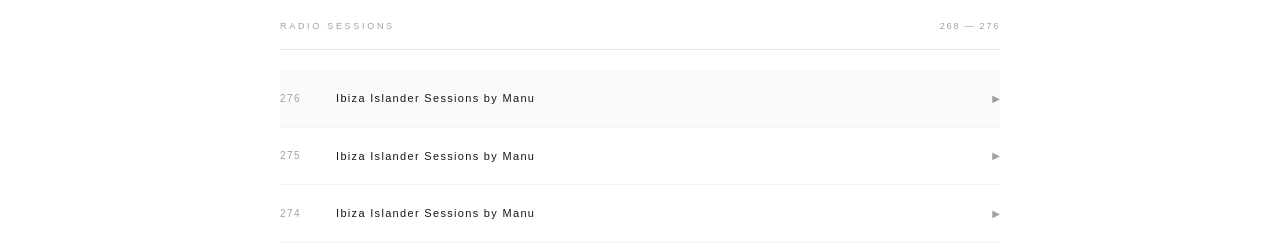
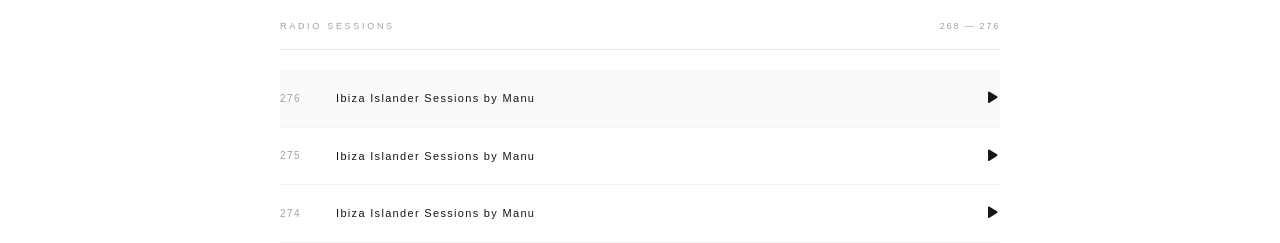
Before and after one commit to Manubrunog/ibiza-islander, a Next.js app: page /radio in a window 1280 px wide. Shown: the part 557-800 px from the top of the page. Built offline with nearby package versions, Linux system fonts and the light colour scheme; no server answers; the database is empty.

Commit message:
modif2 player

```diff
--- a/app/radio/page.tsx
+++ b/app/radio/page.tsx
@@ -329,9 +329,28 @@
               Ibiza Islander Sessions by Manu
             </span>
 
-            <span className="ml-4 text-[10px] opacity-40 transition-opacity group-hover:opacity-100">
-              {currentSession === number && isPlaying ? "❚❚" : "▶"}
-            </span>
+           {isPlaying ? (
+  <svg
+    width="16"
+    height="16"
+    viewBox="0 0 16 16"
+    fill="none"
+    aria-hidden="true"
+  >
+    <rect x="3" y="2" width="3" height="12" rx="0.5" fill="currentColor" />
+    <rect x="10" y="2" width="3" height="12" rx="0.5" fill="currentColor" />
+  </svg>
+) : (
+  <svg
+    width="16"
+    height="16"
+    viewBox="0 0 16 16"
+    fill="currentColor"
+    aria-hidden="true"
+  >
+    <path d="M4 2.5C4 1.72 4.86 1.24 5.52 1.65L13.05 6.35C13.67 6.74 13.67 7.64 13.05 8.03L5.52 12.73C4.86 13.14 4 12.66 4 11.88V2.5Z" />
+  </svg>
+)}
 
           </button>
         ))}
```
